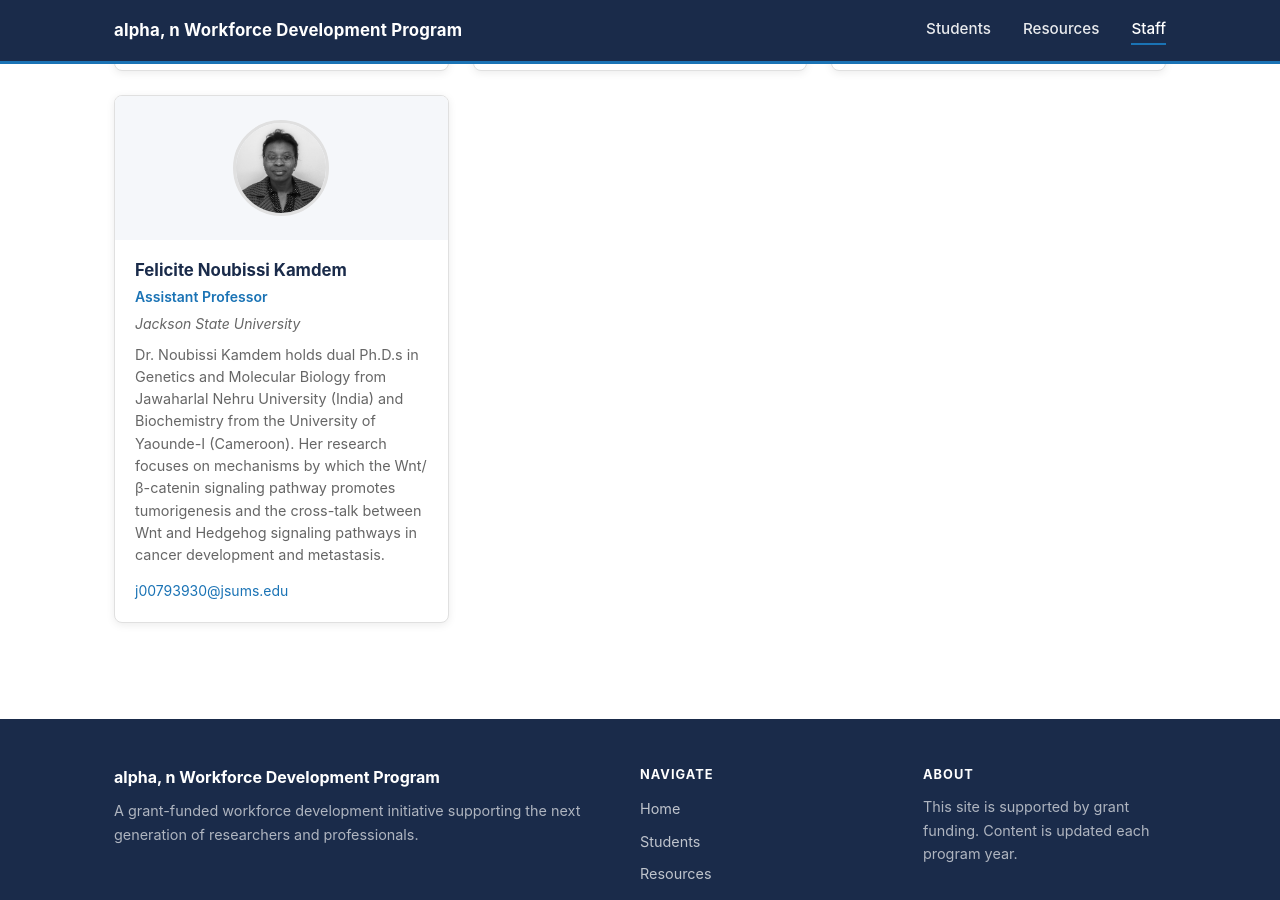
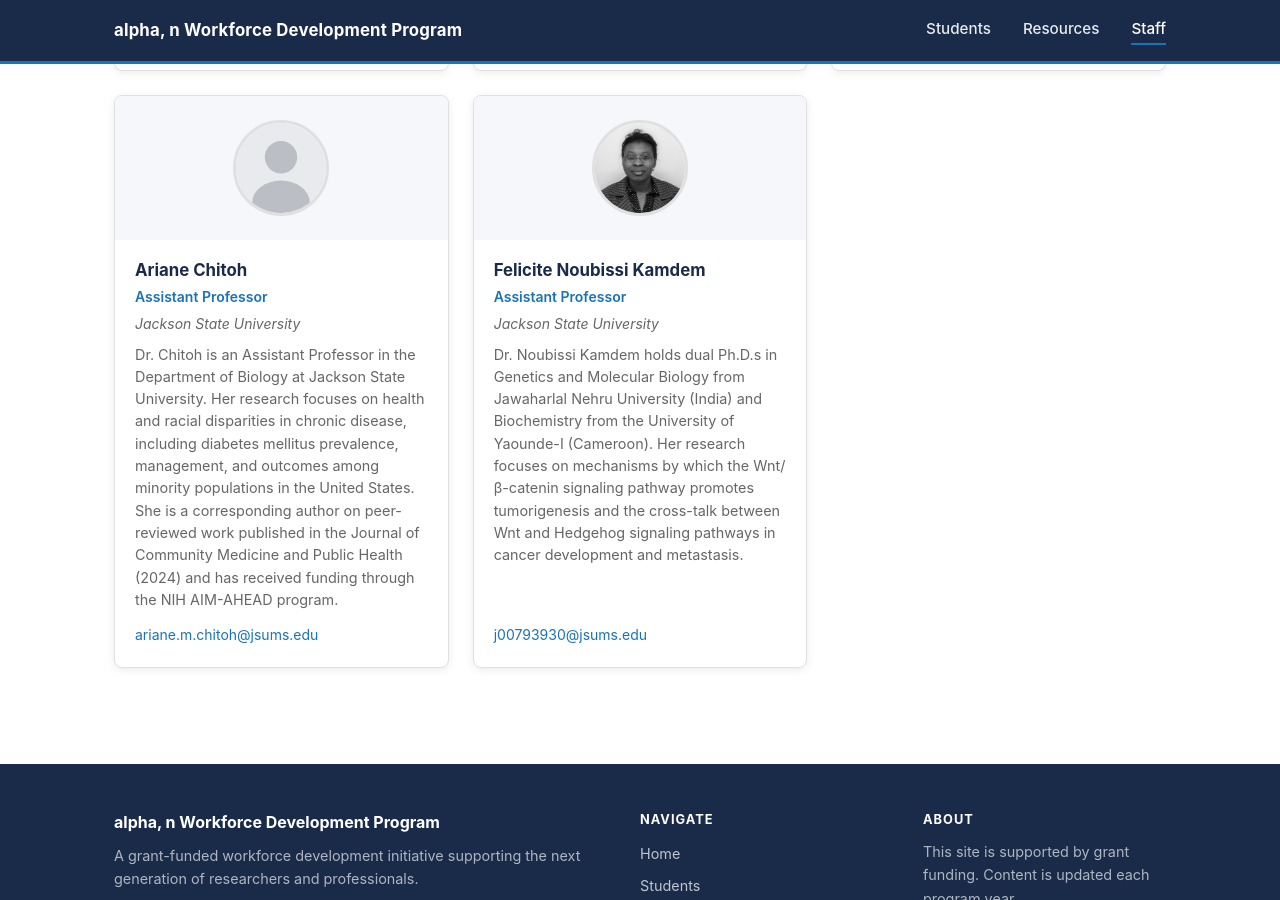
Before and after one commit to det-lab/alpha-n-workforce-dev-website, a Jekyll site: the page built from _pages/staff.md, in a window 1280 px wide and 900 px high, scrolled down 759 px. Built offline with Jekyll 4.4.1, drawn with Linux system fonts in a browser that asks for light colours.

Commit message:
Add Ariane Chitoh (JSU) to staff
Co-Authored-By: Claude Sonnet 4.6 <noreply@anthropic.com>

```diff
--- a/_data/staff.yml
+++ b/_data/staff.yml
@@ -19,6 +19,12 @@
   email: "anthony.villano@ucdenver.edu"
   photo: "/assets/images/villano-anthony.jpg"
 
+- name: "Ariane Chitoh"
+  title: "Assistant Professor"
+  institution: "Jackson State University"
+  bio: "Dr. Chitoh is an Assistant Professor in the Department of Biology at Jackson State University. Her research focuses on health and racial disparities in chronic disease, including diabetes mellitus prevalence, management, and outcomes among minority populations in the United States. She is a corresponding author on peer-reviewed work published in the Journal of Community Medicine and Public Health (2024) and has received funding through the NIH AIM-AHEAD program."
+  email: "ariane.m.chitoh@jsums.edu"
+
 - name: "Felicite Noubissi Kamdem"
   title: "Assistant Professor"
   institution: "Jackson State University"
```
